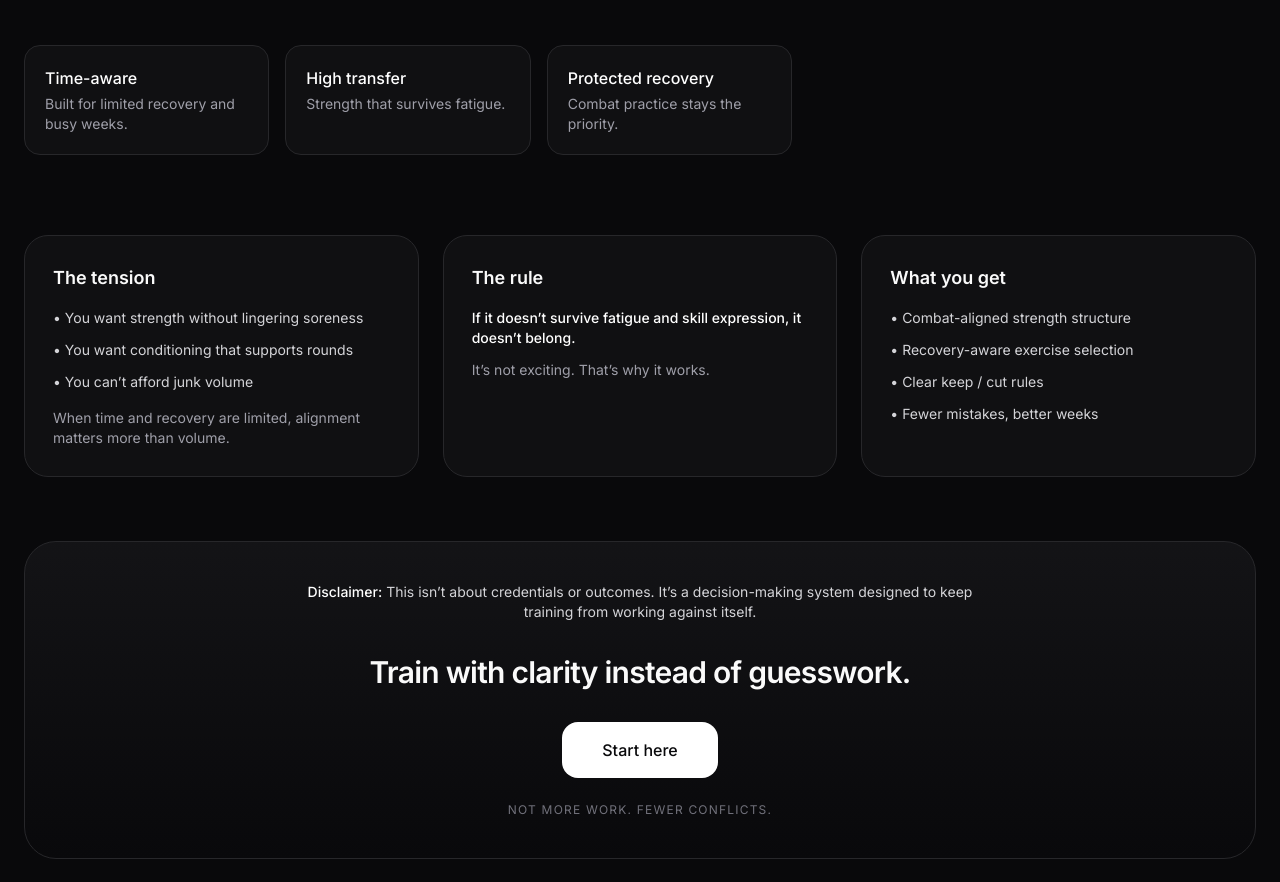
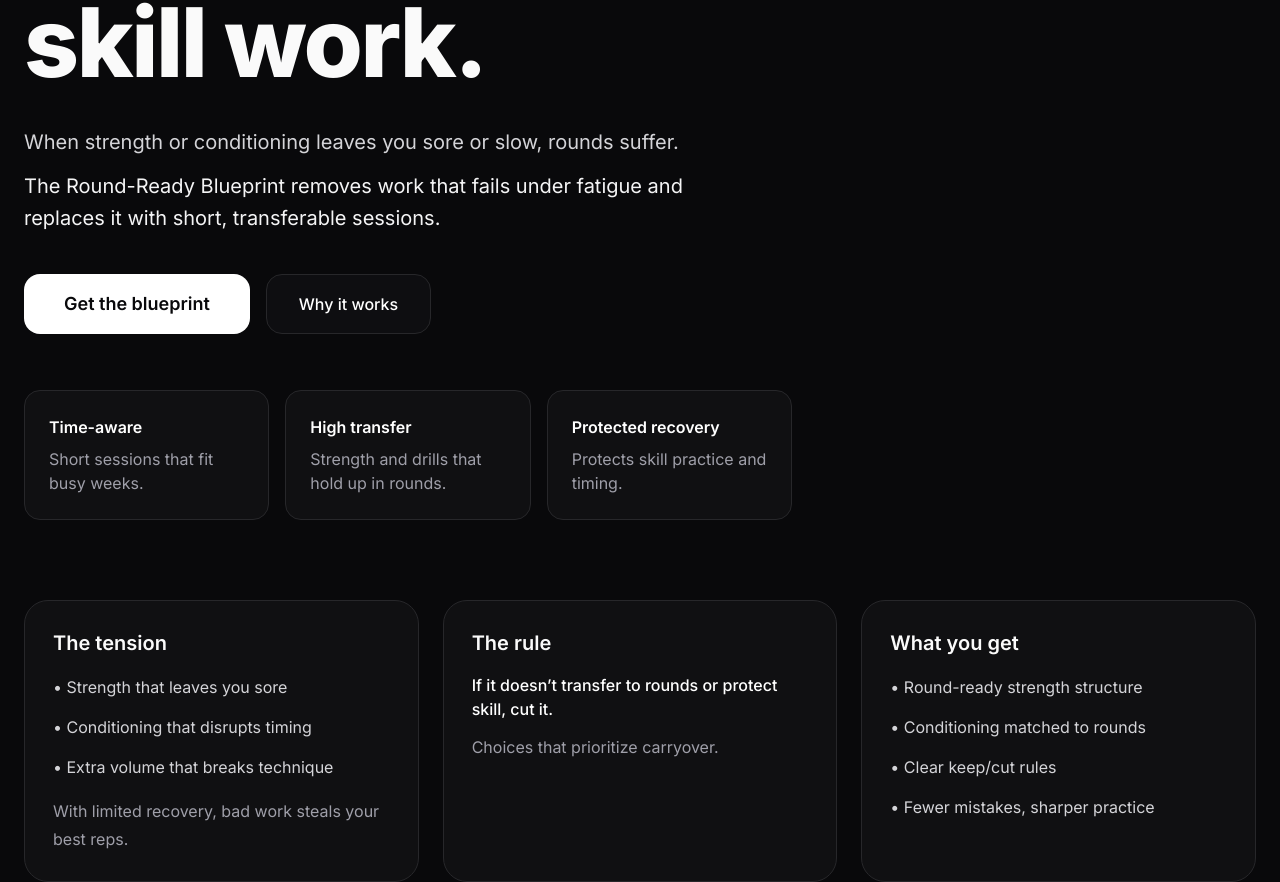
Before and after one commit to Peteyurr/my-next-app, a Next.js app: page / in a window 1280 px wide. Shown: the part 725-1607 px from the top of the page. Built offline with nearby package versions, Linux system fonts and the light colour scheme.

Commit message:
Stabilize homepage + AI copy pass

```diff
--- a/app/about/page.tsx
+++ b/app/about/page.tsx
@@ -2,55 +2,55 @@
 // app/about/page.tsx
 export default function AboutLeadPage() {
   return (
-    <main className="min-h-screen bg-zinc-950 text-zinc-50 px-5 py-14">
-      <div className="mx-auto max-w-md">
+    <main className="min-h-screen bg-zinc-950 text-zinc-50 px-6 py-16 md:px-8 md:py-20">
+      <div className="mx-auto max-w-2xl px-4 sm:px-6">
         {/* Subtle header / identity */}
-        <p className="mb-6 text-xs uppercase tracking-widest text-zinc-500">
+        <p className="mb-6 text-sm uppercase tracking-wide text-zinc-500">
           Petyurr
         </p>
 
         {/* Headline */}
-        <h1 className="text-3xl font-semibold leading-tight">
+        <h1 className="text-4xl md:text-5xl font-extrabold leading-tight tracking-tight">
           Strength & Conditioning for Combat Sports
         </h1>
 
         {/* Body copy */}
-        <p className="mt-4 text-[15.5px] leading-relaxed text-zinc-300">
-          If you train a combat sport seriously, strength work should support your
-          training — not compete with it.
+        <p className="mt-6 text-lg md:text-xl leading-relaxed md:leading-8 text-zinc-300">
+          Your training should make your rounds easier, cleaner, and more consistent.
         </p>
 
-        <p className="mt-3 text-[15.5px] leading-relaxed text-zinc-300">
-          Most people don’t struggle because they aren’t working hard enough.
-          They struggle because different parts of their training pull in
-          different directions.
+        <p className="mt-4 text-lg md:text-xl leading-relaxed md:leading-8 text-zinc-300">
+          Most programs add volume or intensity without asking whether the work
+          survives fatigue or protects skill practice. That mismatch steals timing
+          and effectiveness on fight night.
         </p>
 
-        <p className="mt-3 text-[15.5px] leading-relaxed text-zinc-300">
-          This blueprint exists to fix that.
+        <p className="mt-4 text-lg md:text-xl leading-relaxed md:leading-8 text-zinc-300">
+          This blueprint gives simple rules and session choices designed for
+          carryover — less interference, more usable strength and conditioning.
         </p>
 
         {/* Signature divider */}
-        <div className="my-10 h-px bg-gradient-to-r from-transparent via-zinc-700 to-transparent" />
+        <div className="my-8 h-px bg-gradient-to-r from-transparent via-zinc-700 to-transparent" />
 
         {/* What they get */}
-        <h2 className="text-lg font-medium">
+        <h2 className="text-xl md:text-2xl font-semibold">
           Combat Strength + Conditioning Blueprint
         </h2>
 
-        <ul className="mt-4 space-y-3 text-[15.5px] leading-relaxed text-zinc-300">
-          <li>• Strength that actually carries over</li>
-          <li>• Conditioning that matches rounds</li>
-          <li>• Fewer mistakes with recovery</li>
-          <li>• Clear keep / cut rules</li>
+        <ul className="mt-4 space-y-2 text-base md:text-lg leading-relaxed text-zinc-300 list-disc pl-5">
+          <li>Strength that shows up in rounds</li>
+          <li>Conditioning matched to round structure</li>
+          <li>Minimal interference with skill sessions</li>
+          <li>Clear keep / cut rules for every session</li>
         </ul>
 
-        <p className="mt-4 text-sm text-zinc-400">
-          Short. Practical. Built to reduce interference.
+        <p className="mt-3 text-sm text-zinc-400">
+          Short, practical rules you can apply immediately.
         </p>
 
         {/* Signature divider */}
-        <div className="my-10 h-px bg-gradient-to-r from-transparent via-zinc-700 to-transparent" />
+        <div className="my-8 h-px bg-gradient-to-r from-transparent via-zinc-700 to-transparent" />
 
         {/* FORM */}
         <form
@@ -82,7 +82,7 @@ export default function AboutLeadPage() {
               name="name"
               required
               placeholder="Your name"
-              className="mt-2 w-full rounded-xl border border-zinc-800 bg-zinc-950 px-4 py-4 text-base text-zinc-50 outline-none focus:border-zinc-500"
+              className="mt-2 w-full rounded-xl border border-zinc-800 bg-zinc-950 px-4 py-3 text-sm md:text-base text-zinc-50 placeholder-zinc-500 outline-none focus:border-zinc-500 focus:ring-1 focus:ring-zinc-700"
             />
           </div>
 
@@ -93,26 +93,24 @@ export default function AboutLeadPage() {
               name="email"
               required
               placeholder="your.email@example.com"
-              className="mt-2 w-full rounded-xl border border-zinc-800 bg-zinc-950 px-4 py-4 text-base text-zinc-50 outline-none focus:border-zinc-500"
+              className="mt-2 w-full rounded-xl border border-zinc-800 bg-zinc-950 px-4 py-3 text-sm md:text-base text-zinc-50 placeholder-zinc-500 outline-none focus:border-zinc-500 focus:ring-1 focus:ring-zinc-700"
             />
           </div>
           <input type="hidden" name="source" value="IG Blueprint Opt-In" />
 
           <button
             type="submit"
-            className="mt-6 w-full rounded-2xl bg-white py-4 text-base font-medium text-zinc-950 hover:bg-zinc-200"
+            className="mt-6 w-full rounded-2xl bg-white py-3 md:py-4 text-sm md:text-base font-medium text-zinc-950 hover:bg-zinc-200 shadow-sm"
           >
             Send me the blueprint
           </button>
         </form>
 
-        <p className="mt-5 text-xs text-zinc-500">
-          No spam. One follow-up message only.
-        </p>
+        <p className="mt-4 text-xs text-zinc-500">No spam. One follow-up message only.</p>
 
         {/* Footer cue */}
-        <p className="mt-14 text-xs text-zinc-500 text-center">
-          Built for people who take training seriously.
+        <p className="mt-10 text-xs text-zinc-500 text-center">
+          For fighters who need training that actually transfers to rounds.
         </p>
       </div>
     </main>
--- a/app/page.tsx
+++ b/app/page.tsx
@@ -22,7 +22,7 @@ export default function HomePage() {
 
           <nav className="flex items-center gap-6 text-sm text-zinc-300">
             <Link href="/about" className="hover:text-white transition-colors">
-              About
+              about
             </Link>
             <Link href="/task" className="hover:text-white transition-colors">
               Start Here
@@ -42,60 +42,55 @@ export default function HomePage() {
         <div className="max-w-3xl">
           <p className="inline-flex items-center gap-2 rounded-full border border-zinc-800 bg-zinc-900/60 px-4 py-1.5 text-xs text-zinc-300">
             <span className="h-1.5 w-1.5 rounded-full bg-emerald-400" />
-            The Transfer Filter
+            Round-Ready Filter
           </p>
 
-          <h1 className="mt-8 text-5xl font-semibold leading-[1.05] tracking-tight md:text-7xl">
+          <h1 className="mt-8 text-6xl md:text-7xl lg:text-8xl font-extrabold leading-tight tracking-tight">
             Strength training
             <br />
             <span className="bg-gradient-to-r from-zinc-100 to-zinc-400 bg-clip-text text-transparent">
-              shouldn’t steal
+              should carry to rounds
             </span>{" "}
-            from your combat training.
+            — not compete with skill work.
           </h1>
 
-          <p className="mt-8 text-lg leading-relaxed text-zinc-300 md:text-xl">
-            If you train a combat sport seriously — alongside work, school, or life —
-            you don’t have room for training that competes with itself.
-            <br />
-            <span className="text-zinc-100">
-              This system removes decisions that quietly drain recovery, timing, and
-              expression under fatigue.
-            </span>
+          <p className="mt-6 text-lg md:text-xl leading-8 text-zinc-300 max-w-2xl">
+            When strength or conditioning leaves you sore or slow, rounds suffer.
+            <span className="block mt-3 text-zinc-100">The Round-Ready Blueprint removes work that fails under fatigue and replaces it with short, transferable sessions.</span>
           </p>
 
           <div className="mt-10 flex flex-col gap-4 sm:flex-row">
             <Link
               href="/task"
-              className="inline-flex items-center justify-center rounded-2xl bg-white px-8 py-4 text-base font-medium text-zinc-950 hover:bg-zinc-200 transition"
+              className="inline-flex items-center justify-center rounded-2xl bg-white px-10 py-4 text-lg font-semibold text-zinc-950 hover:bg-zinc-200 transition"
             >
-              Train without interference
+              Get the blueprint
             </Link>
             <Link
               href="/about"
               className="inline-flex items-center justify-center rounded-2xl border border-zinc-800 bg-zinc-900/40 px-8 py-4 text-base font-medium text-white hover:bg-zinc-900 transition"
             >
-              Why this exists
+              Why it works
             </Link>
           </div>
 
           <div className="mt-14 grid gap-4 sm:grid-cols-3">
-            <div className="rounded-2xl border border-zinc-800 bg-zinc-900/50 p-5">
-              <p className="font-medium text-white">Time-aware</p>
-              <p className="mt-1 text-sm text-zinc-400">
-                Built for limited recovery and busy weeks.
+            <div className="rounded-2xl border border-zinc-800 bg-zinc-900/50 p-6">
+              <p className="font-semibold text-white text-base">Time-aware</p>
+              <p className="mt-2 text-sm md:text-base text-zinc-400 leading-6">
+                Short sessions that fit busy weeks.
               </p>
             </div>
-            <div className="rounded-2xl border border-zinc-800 bg-zinc-900/50 p-5">
-              <p className="font-medium text-white">High transfer</p>
-              <p className="mt-1 text-sm text-zinc-400">
-                Strength that survives fatigue.
+            <div className="rounded-2xl border border-zinc-800 bg-zinc-900/50 p-6">
+              <p className="font-semibold text-white text-base">High transfer</p>
+              <p className="mt-2 text-sm md:text-base text-zinc-400 leading-6">
+                Strength and drills that hold up in rounds.
               </p>
             </div>
-            <div className="rounded-2xl border border-zinc-800 bg-zinc-900/50 p-5">
-              <p className="font-medium text-white">Protected recovery</p>
-              <p className="mt-1 text-sm text-zinc-400">
-                Combat practice stays the priority.
+            <div className="rounded-2xl border border-zinc-800 bg-zinc-900/50 p-6">
+              <p className="font-semibold text-white text-base">Protected recovery</p>
+              <p className="mt-2 text-sm md:text-base text-zinc-400 leading-6">
+                Protects skill practice and timing.
               </p>
             </div>
           </div>
@@ -104,61 +99,58 @@ export default function HomePage() {
 
       {/* Rule + Value */}
       <section className="mx-auto max-w-7xl px-6 pb-28">
-        <div className="grid gap-6 md:grid-cols-3">
+          <div className="grid gap-6 md:grid-cols-3">
           <div className="rounded-3xl border border-zinc-800 bg-zinc-900/50 p-7">
-            <h2 className="text-lg font-semibold">The tension</h2>
-            <ul className="mt-4 space-y-3 text-sm text-zinc-300">
-              <li>• You want strength without lingering soreness</li>
-              <li>• You want conditioning that supports rounds</li>
-              <li>• You can’t afford junk volume</li>
+            <h2 className="text-xl font-semibold">The tension</h2>
+            <ul className="mt-4 space-y-3 text-base md:text-base text-zinc-300 leading-7">
+              <li>• Strength that leaves you sore</li>
+              <li>• Conditioning that disrupts timing</li>
+              <li>• Extra volume that breaks technique</li>
             </ul>
-            <p className="mt-4 text-sm text-zinc-400">
-              When time and recovery are limited, alignment matters more than volume.
+            <p className="mt-4 text-sm md:text-base text-zinc-400 leading-7">
+              With limited recovery, bad work steals your best reps.
             </p>
           </div>
 
           <div className="rounded-3xl border border-zinc-800 bg-zinc-900/50 p-7">
-            <h2 className="text-lg font-semibold">The rule</h2>
-            <p className="mt-4 text-sm text-zinc-300">
-              <span className="font-medium text-white">
-                If it doesn’t survive fatigue and skill expression, it doesn’t belong.
-              </span>
+            <h2 className="text-xl font-semibold">The rule</h2>
+            <p className="mt-4 text-base text-zinc-300">
+              <span className="font-medium text-white">If it doesn’t transfer to rounds or protect skill, cut it.</span>
             </p>
-            <p className="mt-3 text-sm text-zinc-400">
-              It’s not exciting. That’s why it works.
+            <p className="mt-3 text-sm md:text-base text-zinc-400 leading-7">
+              Choices that prioritize carryover.
             </p>
           </div>
 
           <div className="rounded-3xl border border-zinc-800 bg-zinc-900/50 p-7">
-            <h2 className="text-lg font-semibold">What you get</h2>
-            <ul className="mt-4 space-y-3 text-sm text-zinc-300">
-              <li>• Combat-aligned strength structure</li>
-              <li>• Recovery-aware exercise selection</li>
-              <li>• Clear keep / cut rules</li>
-              <li>• Fewer mistakes, better weeks</li>
+            <h2 className="text-xl font-semibold">What you get</h2>
+            <ul className="mt-4 space-y-3 text-base text-zinc-300 leading-7">
+              <li>• Round-ready strength structure</li>
+              <li>• Conditioning matched to rounds</li>
+              <li>• Clear keep/cut rules</li>
+              <li>• Fewer mistakes, sharper practice</li>
             </ul>
           </div>
         </div>
 
         <div className="mt-16 rounded-[2rem] border border-zinc-800 bg-gradient-to-b from-zinc-900/70 to-zinc-950/70 p-10 text-center">
           <p className="mx-auto max-w-2xl text-sm text-zinc-300">
-            <span className="font-medium text-white">Disclaimer:</span> This isn’t about credentials or outcomes.
-            It’s a decision-making system designed to keep training from working against itself.
+            <span className="font-medium text-white">Direct:</span> This is about transfer, not hype. A simple decision system so strength adds to rounds.
           </p>
 
           <h3 className="mt-8 text-3xl font-semibold tracking-tight">
-            Train with clarity instead of guesswork.
+            Make strength show up where it matters.
           </h3>
 
           <Link
             href="/task"
             className="mt-8 inline-flex items-center justify-center rounded-2xl bg-white px-10 py-4 text-base font-medium text-zinc-950 hover:bg-zinc-200 transition"
           >
-            Start here
+            Get the blueprint
           </Link>
 
           <p className="mt-6 text-xs uppercase tracking-widest text-zinc-500">
-            Not more work. Fewer conflicts.
+            Less fluff. More carryover.
           </p>
         </div>
       </section>
--- a/app/start/page.tsx
+++ b/app/start/page.tsx
@@ -1,5 +1,78 @@
-import { redirect } from "next/navigation";
+"use client";
+// app/start/page.tsx — focused opt-in for the Round-Ready Blueprint
+export default function StartPage() {
+  return (
+    <main className="min-h-screen bg-zinc-950 text-zinc-50 px-6 py-16 flex items-center">
+      <div className="mx-auto w-full max-w-xl">
+        <h1 className="text-3xl md:text-4xl font-extrabold leading-tight">
+          Round-Ready Blueprint
+        </h1>
 
-export default function StartPage() {
-  redirect("/about");
+        <p className="mt-4 text-lg text-zinc-300">
+          Strength and conditioning that transfers to rounds.
+        </p>
+
+        <p className="mt-3 text-sm text-zinc-400 max-w-xl">
+          Short rules and session plans that protect your skill work and keep
+          strength useful when the rounds start.
+        </p>
+
+        <form
+          onSubmit={async (e: any) => {
+            e.preventDefault();
+            const form = e.currentTarget;
+
+            try {
+              const res = await fetch("https://formspree.io/f/mpqwyyaz", {
+                method: "POST",
+                body: new FormData(form),
+                headers: { Accept: "application/json" },
+              });
+
+              if (!res.ok) throw new Error("Formspree failed");
+
+              window.location.assign("/thanks");
+            } catch (err) {
+              console.error(err);
+              alert("Submission failed. Try again or disable adblock.");
+            }
+          }}
+          className="mt-6 space-y-4"
+        >
+          <div>
+            <label className="block text-sm text-zinc-400">Name</label>
+            <input
+              type="text"
+              name="name"
+              required
+              placeholder="Your name"
+              className="mt-2 w-full rounded-xl border border-zinc-800 bg-zinc-950 px-4 py-3 text-sm md:text-base text-zinc-50 placeholder-zinc-500 outline-none focus:border-zinc-500 focus:ring-1 focus:ring-zinc-700"
+            />
+          </div>
+
+          <div>
+            <label className="block text-sm text-zinc-400">Email</label>
+            <input
+              type="email"
+              name="email"
+              required
+              placeholder="your.email@example.com"
+              className="mt-2 w-full rounded-xl border border-zinc-800 bg-zinc-950 px-4 py-3 text-sm md:text-base text-zinc-50 placeholder-zinc-500 outline-none focus:border-zinc-500 focus:ring-1 focus:ring-zinc-700"
+            />
+          </div>
+
+          <input type="hidden" name="source" value="IG Blueprint Opt-In" />
+
+          <button
+            type="submit"
+            className="mt-4 w-full rounded-2xl bg-white py-3 text-base font-medium text-zinc-950 hover:bg-zinc-200 shadow-sm"
+          >
+            Send me the blueprint
+          </button>
+        </form>
+
+        <p className="mt-4 text-xs text-zinc-500">No spam. One follow-up message only.</p>
+      </div>
+    </main>
+  );
 }
```
